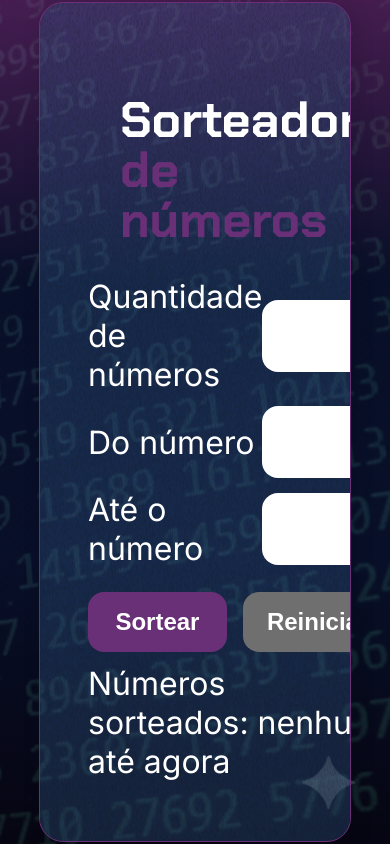
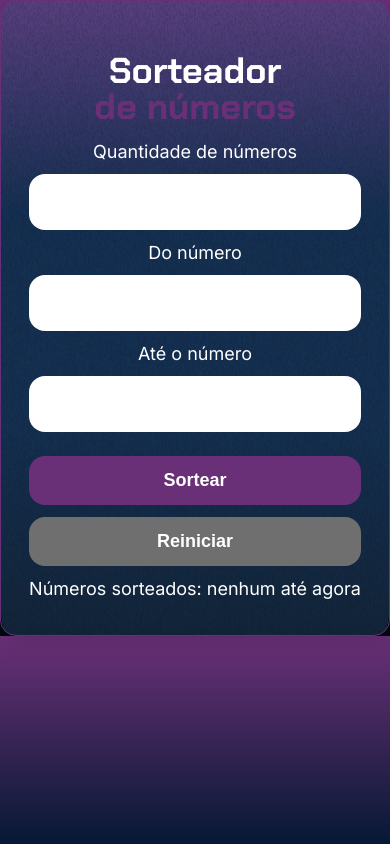
Before and after one commit to Josue-mag/dispositivo_sorteios_1v, a plain HTML site: page index.html in a window 390 px wide. Drawn offline with Linux system fonts and the light colour scheme.

Commit message:
Ajustanto para Smartphone

```diff
--- a/style.css
+++ b/style.css
@@ -7,7 +7,9 @@
 
 body {
     background: linear-gradient(#6a3077 0%, #041832 33.33%, #041832 66.67%, #01080E 100%);
-    height: 100vh;
+    body {
+    min-height: 100vh;
+    padding: 1rem;
     display: flex;
     align-items: center;
     justify-content: center;
@@ -145,8 +147,48 @@ button:disabled {
     .container__imagem-pessoa {
         display: none;
     }
+    .container {
+        width: 100%;
+        min-height: auto;
+        flex-direction: column;
+        border-radius: 16px;
+    }
+    .container__conteudo {
+        flex-direction: column;
+        text-align: center;
+    }
+    .container__informacoes {
+        padding: 1.5rem;
+    }
+      h1 {
+        font-size: 36px;
+        padding: 1rem;
+    }
 
-    h1 {
-        font-size: 50px;
+    .texto__paragrafo {
+        font-size: 18px;
+    }
+    .container__input {
+        width: 100%;
+        height: 56px;
+        font-size: 18px;
+        padding: 1rem;
+    }
+        .container__botoes {
+        flex-direction: column;
+        gap: 0.75rem;
+    }
+
+    .container__botao,
+    .container__botao-desabilitado {
+        font-size: 18px;
+        padding: 14px;
+    }
+    .container__campo {
+        flex-direction: column;
+        align-items: stretch;
+        gap: 0.75rem;
     }
 }
+
+}
```
